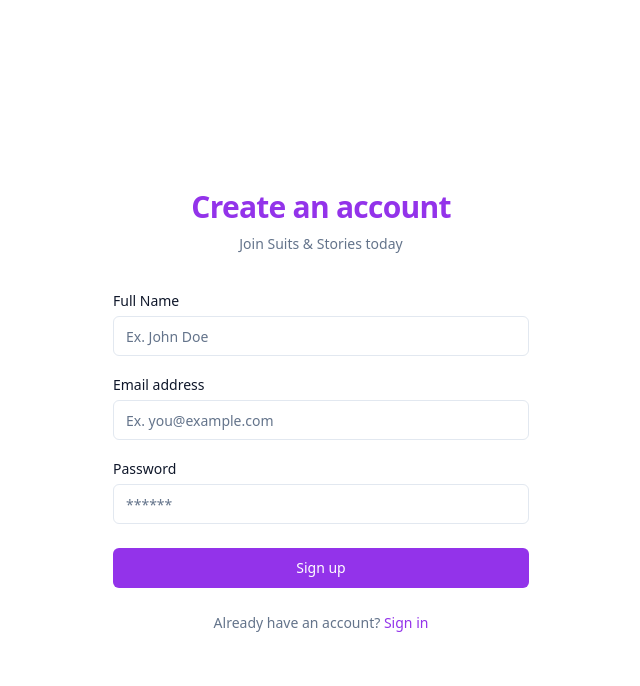
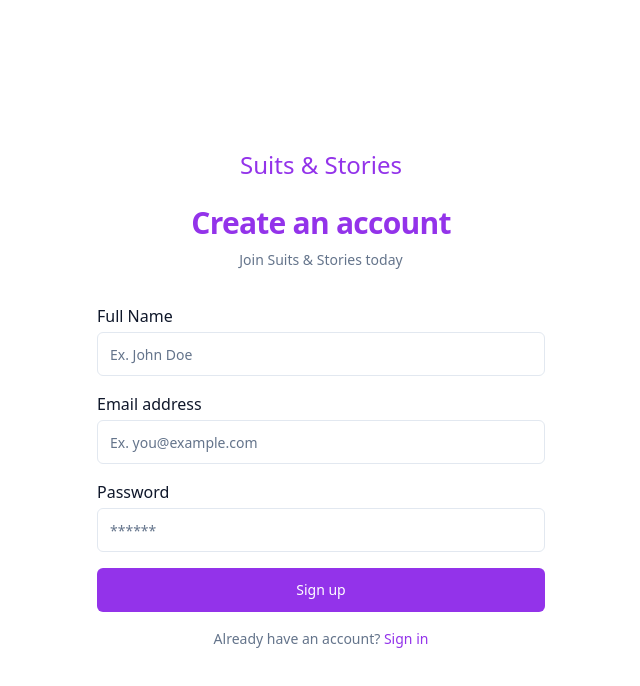
Before and after one commit to Innocent-ICS/suitsnstories, a Next.js app: page /auth/signup in a window 1280 px wide. Shown: the top 686 px of the page, without its empty margins (319-959 px from the left). Built offline with nearby package versions, Linux system fonts and the light colour scheme; no server answers; a web font is replaced by a local one.

Commit message:
fix: improve Google OAuth reliability and add mobile responsiveness to auth pages

```diff
--- a/src/app/(auth)/auth/signin/page.tsx
+++ b/src/app/(auth)/auth/signin/page.tsx
@@ -60,13 +60,13 @@
     }
 
     return (
-        <div className="flex min-h-screen items-center justify-center bg-background">
-            <div className="w-full max-w-md space-y-8 px-4">
+        <div className="flex min-h-screen items-center justify-center bg-background px-4 py-12 sm:px-6 lg:px-8">
+            <div className="w-full max-w-md space-y-6 sm:space-y-8">
                 <div className="text-center">
-                    <Link href="/" className="text-2xl font-serif text-primary">
+                    <Link href="/" className="text-xl sm:text-2xl font-serif text-primary">
                         Suits &amp; Stories
                     </Link>
-                    <h2 className="mt-6 text-3xl font-bold tracking-tight">
+                    <h2 className="mt-4 sm:mt-6 text-2xl sm:text-3xl font-bold tracking-tight">
                         Welcome back
                     </h2>
                     <p className="mt-2 text-sm text-muted-foreground">
@@ -84,7 +84,7 @@
                     {googleLoading ? (
                         <ArrowPathIcon className="mr-2 h-4 w-4 animate-spin" />
                     ) : (
-                        <svg className="mr-2 h-4 w-4" viewBox="0 0 24 24">
+                        <svg className="mr-2 h-4 w-4 flex-shrink-0" viewBox="0 0 24 24">
                             <path
                                 d="M22.56 12.25c0-.78-.07-1.53-.2-2.25H12v4.26h5.92a5.06 5.06 0 0 1-2.2 3.32v2.77h3.57c2.08-1.92 3.28-4.74 3.28-8.1z"
                                 fill="#4285F4"
@@ -103,7 +103,7 @@
                             />
                         </svg>
                     )}
-                    Continue with Google
+                    <span className="truncate">Continue with Google</span>
                 </Button>
 
                 {/* Divider */}
@@ -120,39 +120,39 @@
 
                 <form className="space-y-4" onSubmit={handleSubmit}>
                     <div>
-                        <Label htmlFor="email">Email address</Label>
+                        <Label htmlFor="email" className="text-sm sm:text-base">Email address</Label>
                         <Input
                             id="email"
                             name="email"
                             type="email"
                             autoComplete="email"
                             required
-                            className="mt-1"
+                            className="mt-1 h-11"
                             placeholder="you@example.com"
                         />
                     </div>
                     <div>
-                        <Label htmlFor="password">Password</Label>
+                        <Label htmlFor="password" className="text-sm sm:text-base">Password</Label>
                         <Input
                             id="password"
                             name="password"
                             type="password"
                             autoComplete="current-password"
                             required
-                            className="mt-1"
+                            className="mt-1 h-11"
                             placeholder="••••••••"
                         />
                     </div>
 
                     {error && (
-                        <div className="text-sm text-red-500 text-center bg-red-500/10 p-2 rounded">
+                        <div className="text-sm text-red-500 text-center bg-red-500/10 p-3 rounded">
                             {error}
                         </div>
                     )}
 
                     <Button
                         type="submit"
-                        className="w-full"
+                        className="w-full h-11"
                         disabled={loading}
                     >
                         {loading ? <ArrowPathIcon className="mr-2 h-4 w-4 animate-spin" /> : null}
@@ -173,12 +173,12 @@
 
 function SignInShell() {
     return (
-        <div className="flex min-h-screen items-center justify-center bg-background">
-            <div className="w-full max-w-md space-y-8 px-4 text-center">
-                <Link href="/" className="text-2xl font-serif text-primary">
+        <div className="flex min-h-screen items-center justify-center bg-background px-4 py-12 sm:px-6 lg:px-8">
+            <div className="w-full max-w-md space-y-6 sm:space-y-8 text-center">
+                <Link href="/" className="text-xl sm:text-2xl font-serif text-primary">
                     Suits &amp; Stories
                 </Link>
-                <h2 className="mt-6 text-3xl font-bold tracking-tight">
+                <h2 className="mt-4 sm:mt-6 text-2xl sm:text-3xl font-bold tracking-tight">
                     Welcome back
                 </h2>
                 <p className="mt-2 text-sm text-muted-foreground">
--- a/src/app/(auth)/auth/signup/page.tsx
+++ b/src/app/(auth)/auth/signup/page.tsx
@@ -40,10 +40,13 @@
     }
 
     return (
-        <div className="flex min-h-screen items-center justify-center bg-background">
-            <div className="w-full max-w-md space-y-8 px-4">
+        <div className="flex min-h-screen items-center justify-center bg-background px-4 py-12 sm:px-6 lg:px-8">
+            <div className="w-full max-w-md space-y-6 sm:space-y-8">
                 <div className="text-center">
-                    <h2 className="mt-6 text-3xl font-bold tracking-tight">
+                    <Link href="/" className="text-xl sm:text-2xl font-serif text-primary">
+                        Suits &amp; Stories
+                    </Link>
+                    <h2 className="mt-4 sm:mt-6 text-2xl sm:text-3xl font-bold tracking-tight">
                         Create an account
                     </h2>
                     <p className="mt-2 text-sm text-muted-foreground">
@@ -51,55 +54,55 @@
                     </p>
                 </div>
 
-                <form className="mt-8 space-y-6" onSubmit={handleSubmit}>
+                <form className="space-y-4" onSubmit={handleSubmit}>
                     <div className="space-y-4">
                         <div>
-                            <Label htmlFor="name">Full Name</Label>
+                            <Label htmlFor="name" className="text-sm sm:text-base">Full Name</Label>
                             <Input
                                 id="name"
                                 name="name"
                                 type="text"
                                 autoComplete="name"
                                 required
-                                className="mt-1"
+                                className="mt-1 h-11"
                                 placeholder="Ex. John Doe"
                             />
                         </div>
                         <div>
-                            <Label htmlFor="email">Email address</Label>
+                            <Label htmlFor="email" className="text-sm sm:text-base">Email address</Label>
                             <Input
                                 id="email"
                                 name="email"
                                 type="email"
                                 autoComplete="email"
                                 required
-                                className="mt-1"
+                                className="mt-1 h-11"
                                 placeholder="Ex. you@example.com"
                             />
                         </div>
                         <div>
-                            <Label htmlFor="password">Password</Label>
+                            <Label htmlFor="password" className="text-sm sm:text-base">Password</Label>
                             <Input
                                 id="password"
                                 name="password"
                                 type="password"
                                 autoComplete="new-password"
                                 required
-                                className="mt-1"
+                                className="mt-1 h-11"
                                 placeholder="******"
                             />
                         </div>
                     </div>
 
                     {error && (
-                        <div className="text-sm text-red-500 text-center bg-red-500/10 p-2 rounded">
+                        <div className="text-sm text-red-500 text-center bg-red-500/10 p-3 rounded">
                             {error}
                         </div>
                     )}
 
                     <Button
                         type="submit"
-                        className="w-full"
+                        className="w-full h-11"
                         disabled={loading}
                     >
                         {loading ? <ArrowPathIcon className="mr-2 h-4 w-4 animate-spin" /> : null}
--- a/src/app/api/auth/[...nextauth]/route.ts
+++ b/src/app/api/auth/[...nextauth]/route.ts
@@ -3,10 +3,17 @@
 import { checkRateLimit } from "@/lib/security/rate-limit";
 import { getRequestSecurityContext } from "@/lib/security/request";
 
+// GET requests are used for OAuth callbacks and should not be rate limited
 export const GET = handlers.GET;
 
 export async function POST(req: NextRequest) {
   const requestContext = getRequestSecurityContext(req);
+
+  // Only rate limit credential-based sign-ins, not OAuth callbacks
+  const url = new URL(req.url);
+  const isOAuthCallback = url.searchParams.has('code') || url.searchParams.has('state');
+
+  if (!isOAuthCallback) {
     const rateLimit = await checkRateLimit({
       scope: "auth-post",
       identifier: requestContext.ip,
@@ -23,6 +30,7 @@
         }
       );
     }
+  }
 
   return handlers.POST(req);
 }
```
Lines whose indentation alone changed are shown as unchanged.
